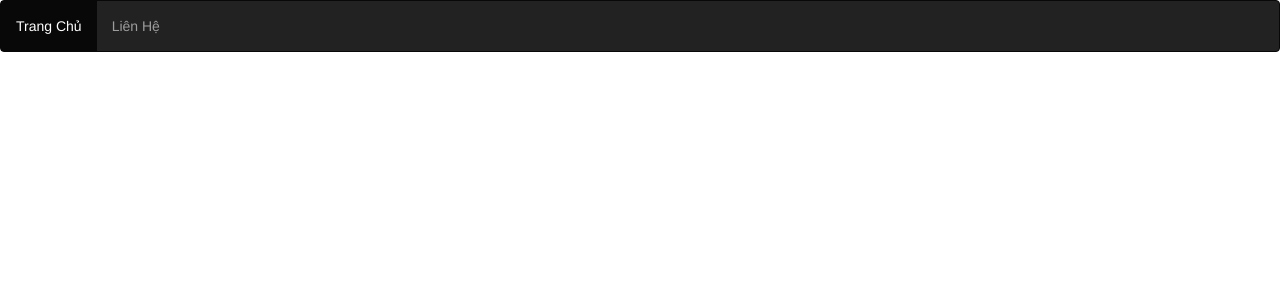
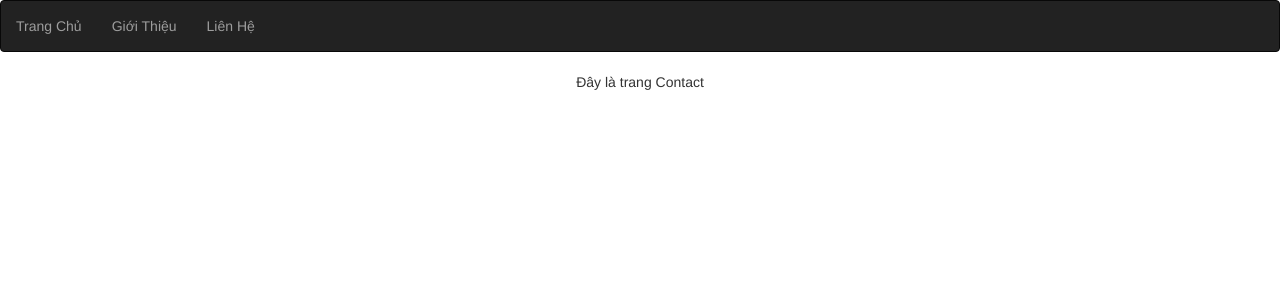
Before and after one commit to minhduc3701/Router, a React (Create React App) app: page /contact in a window 1280 px wide. Shown: the top 300 px of the page. Built offline with nearby package versions, Linux system fonts and the light colour scheme.

Commit message:
Add Link

```diff
--- a/src/App.js
+++ b/src/App.js
@@ -1,8 +1,9 @@
 import React from "react";
 import "./App.css";
-import { BrowserRouter as Router, Route } from "react-router-dom";
+import { BrowserRouter as Router, Route, Link } from "react-router-dom";
 import Home from "./components/Home";
 import About from "./components/About";
+import Contact from "./components/Contact";
 
 class App extends React.Component {
   render() {
@@ -12,17 +13,21 @@ class App extends React.Component {
           {/* Menu */}
           <nav className="navbar navbar-inverse">
             <ul className="nav navbar-nav">
-              <li className="active">
-                <a>Trang Chủ</a>
+              <li>
+                <Link to="/">Trang Chủ</Link>
               </li>
               <li>
-                <a>Liên Hệ</a>
+                <Link to="/about">Giới Thiệu</Link>
+              </li>
+              <li>
+                <Link to="/contact">Liên Hệ</Link>
               </li>
             </ul>
           </nav>
           {/* Nội dung */}
           <Route path="/" exact component={Home}></Route>
           <Route path="/about" component={About}></Route>
+          <Route path="/contact" component={Contact}></Route>
         </div>
       </Router>
     );
--- /dev/null
+++ b/src/components/Contact.js
@@ -0,0 +1,9 @@
+import React from "react";
+
+class Contact extends React.Component {
+  render() {
+    return <div>Đây là trang Contact</div>;
+  }
+}
+
+export default Contact;
```
